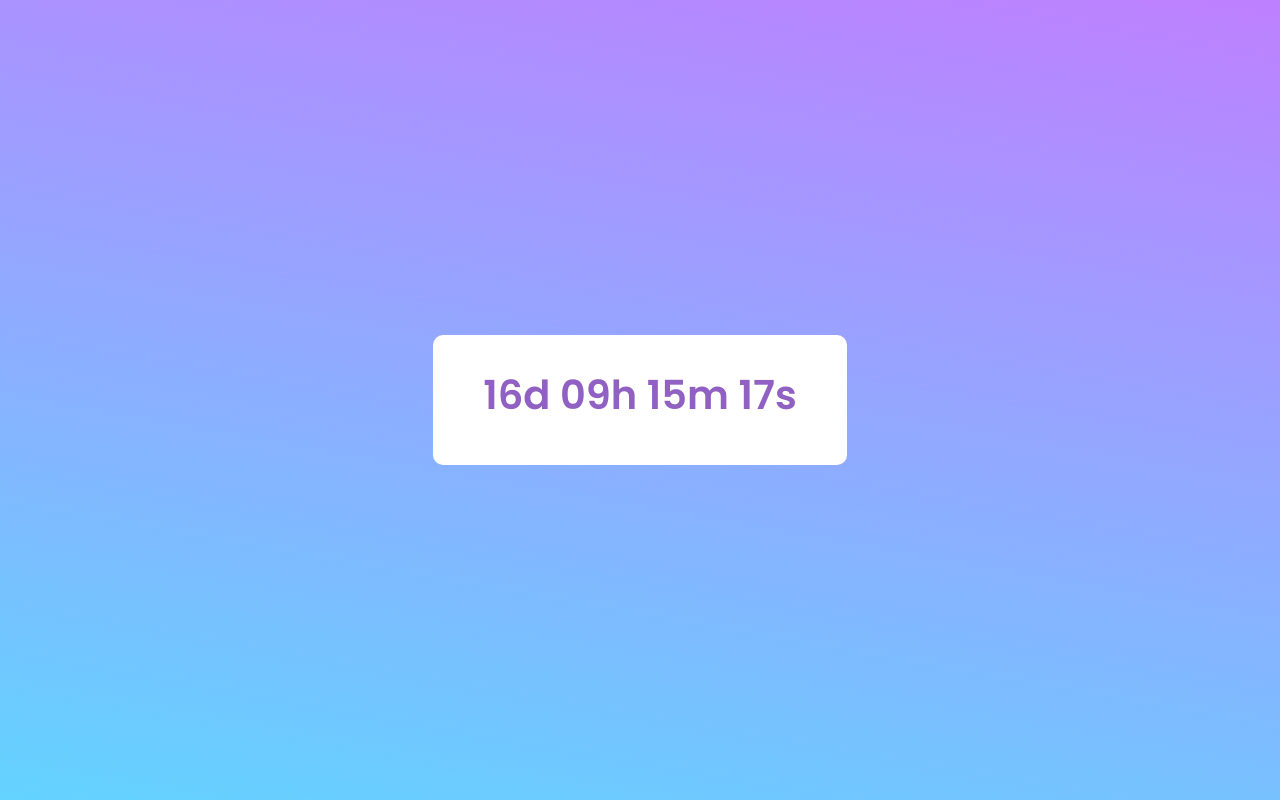
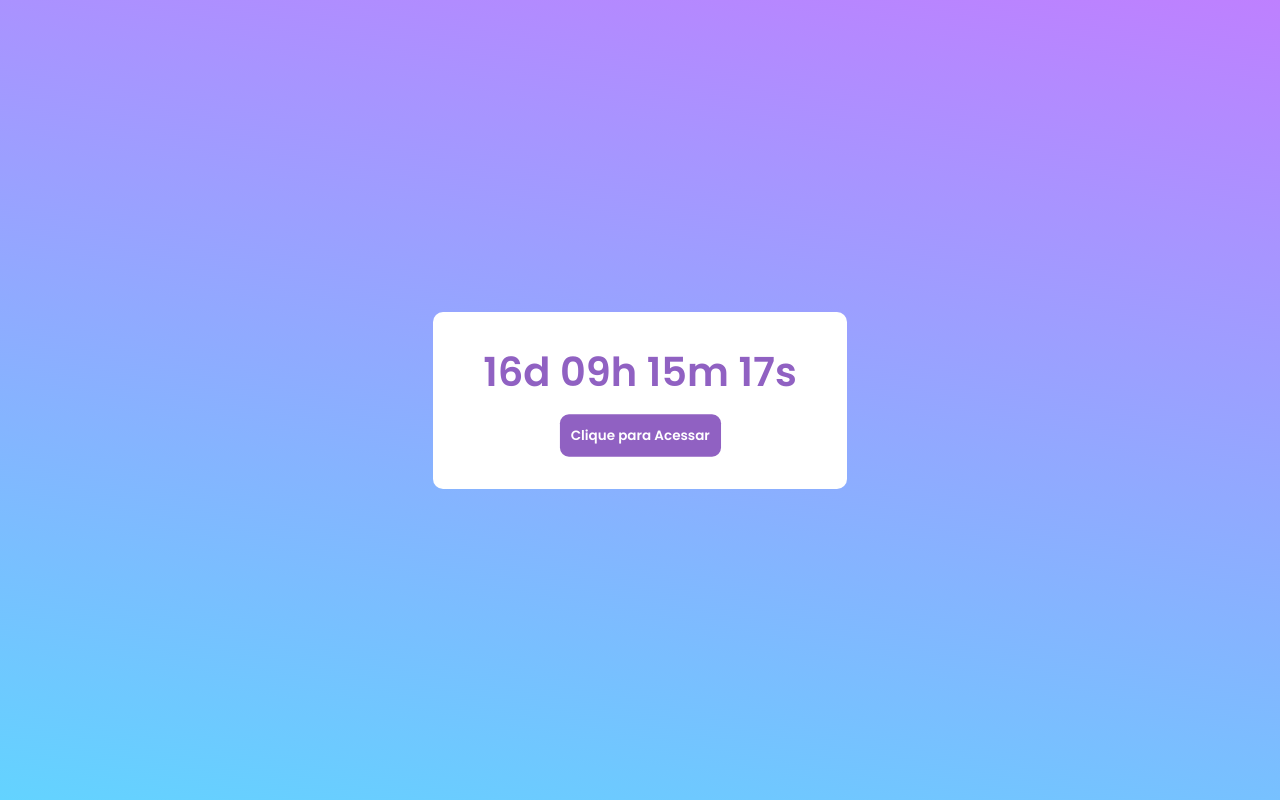
Before and after one commit to LuucaB/meu-site, a plain HTML site: page index.html in a window 1280 px wide. Drawn offline with Linux system fonts and the light colour scheme.

Commit message:
Update index.html

```diff
--- a/index.html
+++ b/index.html
@@ -18,7 +18,7 @@
         <div class="time-g">
             <div class="time"><h1 id="time"></h1></div>
             <a href="/home">
-                <button id="btn" style="display: none;" class="btn-primary">Clique para Acessar</button>
+                <button id="btn" style="display: ;" class="btn-primary">Clique para Acessar</button>
             </a>
         </div>
     </div>
```
